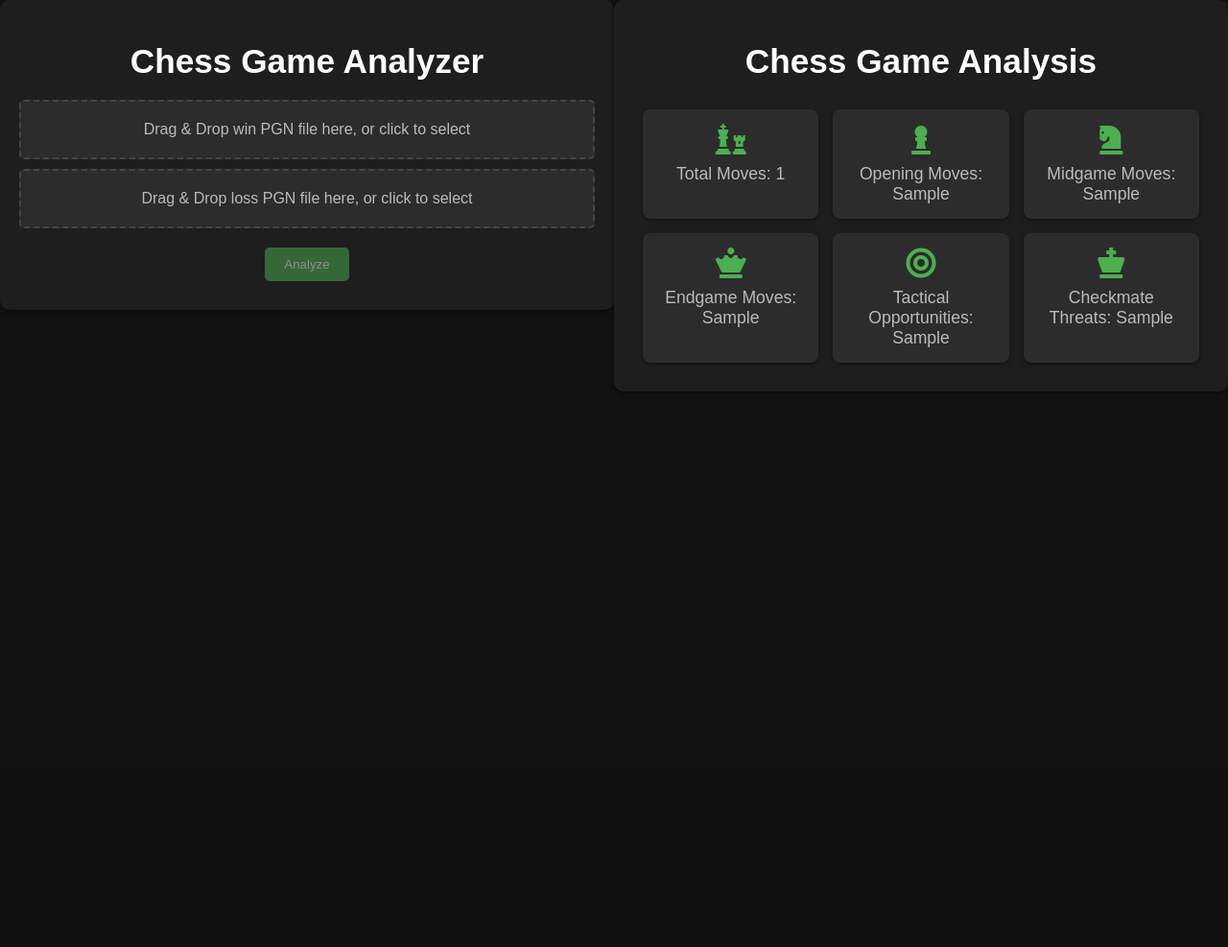
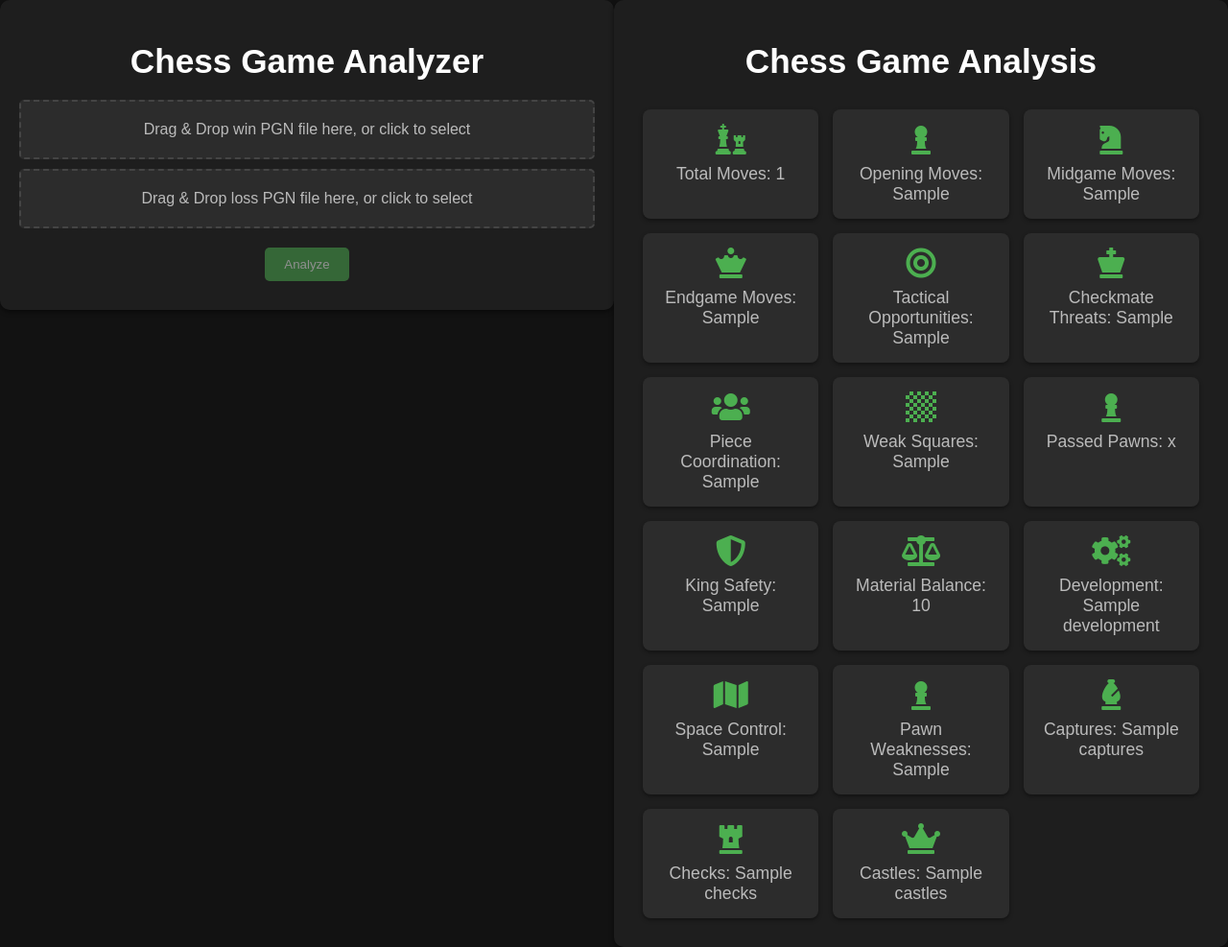
Before and after one commit to achukash/Hack-A-Sol-3.0, a Flask app: template templates/index.html in a window 1280 px wide. Shown: the whole page at 96% size. Before the commit the page ends 408 px from the top, so only its background shows below. Run offline with Flask 3, Linux system fonts and the light colour scheme; the template is opened without the code that fills it: most values are stand-ins (such as "Sample title", 1, 10 or a date in 2020).

Commit message:
17 features displayed

```diff
--- a/templates/index.html
+++ b/templates/index.html
@@ -60,9 +60,53 @@
                 <i class="fas fa-chess-king"></i>
                 <span>Checkmate Threats: {{ chess_data['checkmate_threats'] }}</span>
             </div>
-            <!-- Continue with the rest of the data and icons -->
+            <div class="grid-item">
+                <i class="fas fa-users"></i>
+                <span>Piece Coordination: {{ chess_data['piece_coordination'] }}</span>
+            </div>
+            <div class="grid-item">
+                <i class="fas fa-chess-board"></i>
+                <span>Weak Squares: {{ chess_data['weak_squares'] }}</span>
+            </div>
+            <div class="grid-item">
+                <i class="fas fa-chess-pawn"></i>
+                <span>Passed Pawns: {{ chess_data['passed_pawns'] }}</span>
+            </div>
+            <div class="grid-item">
+                <i class="fas fa-shield-alt"></i>
+                <span>King Safety: {{ chess_data['king_safety'] }}</span>
+            </div>
+            <div class="grid-item">
+                <i class="fas fa-balance-scale"></i>
+                <span>Material Balance: {{ chess_data['material_balance'] }}</span>
+            </div>
+            <div class="grid-item">
+                <i class="fas fa-cogs"></i>
+                <span>Development: {{ chess_data['development'] }}</span>
+            </div>
+            <div class="grid-item">
+                <i class="fas fa-map"></i>
+                <span>Space Control: {{ chess_data['space_control'] }}</span>
+            </div>
+            <div class="grid-item">
+                <i class="fas fa-chess-pawn"></i>
+                <span>Pawn Weaknesses: {{ chess_data['pawn_weaknesses'] }}</span>
+            </div>
+            <div class="grid-item">
+                <i class="fas fa-chess-bishop"></i>
+                <span>Captures: {{ chess_data['captures'] }}</span>
+            </div>
+            <div class="grid-item">
+                <i class="fas fa-chess-rook"></i>
+                <span>Checks: {{ chess_data['checks'] }}</span>
+            </div>
+            <div class="grid-item">
+                <i class="fas fa-crown"></i>
+                <span>Castles: {{ chess_data['castles'] }}</span>
+            </div>
         </div>
     </div>
+
 
     <script>
         // JS to handle drag & drop functionality
```
